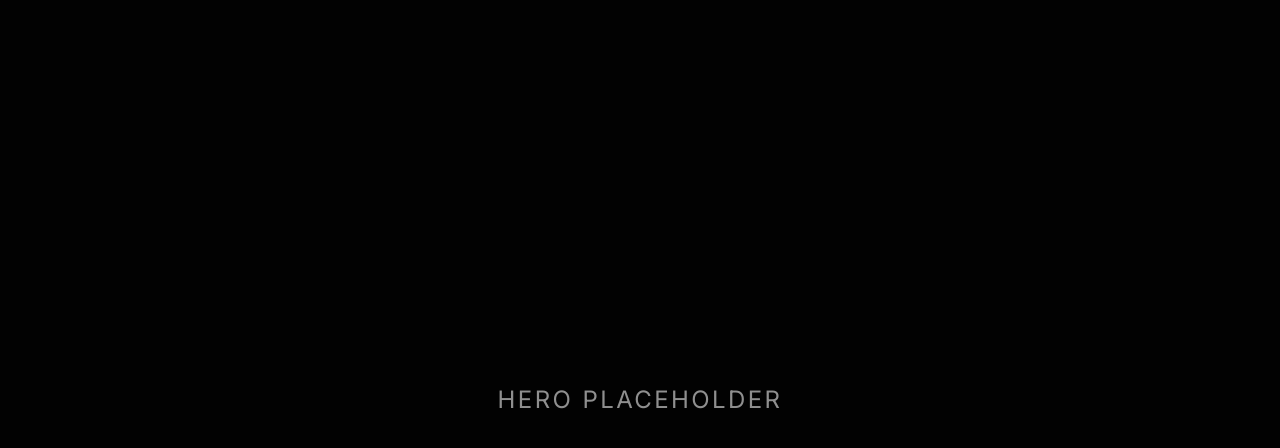
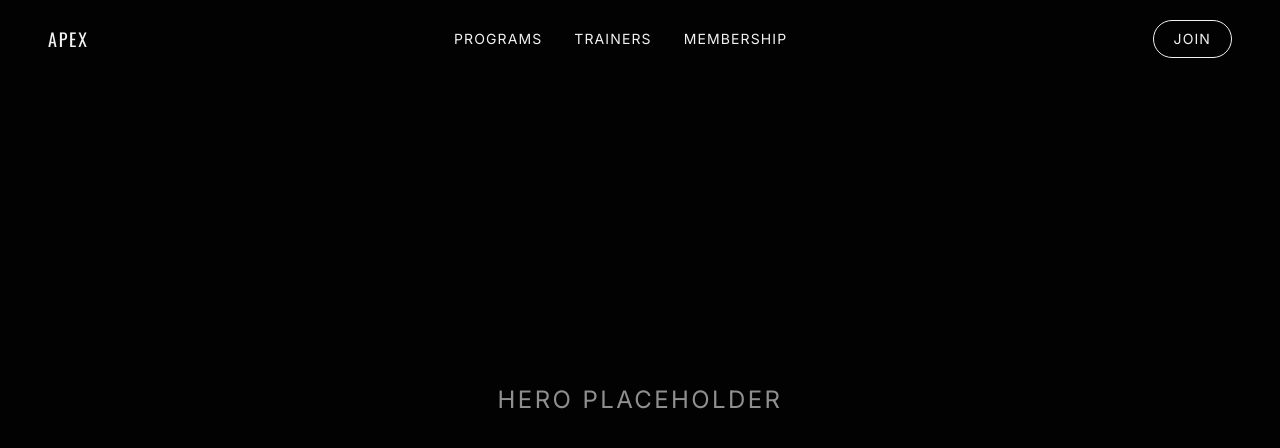
Before and after one commit to DevMakoo/Apex-fitness, a Next.js app: page / in a window 1280 px wide. Shown: the top 448 px of the page. Built offline with nearby package versions, Linux system fonts and the light colour scheme.

Commit message:
feat: add responsive navigation

```diff
--- a/app/page.tsx
+++ b/app/page.tsx
@@ -1,3 +1,5 @@
+import { Navbar } from "@/components/layout/navbar";
+
 const SECTIONS = [
   "hero",
   "manifesto",
@@ -11,7 +13,15 @@ const SECTIONS = [
 
 export default function Home() {
   return (
-    <main>
+    <>
+      <a
+        href="#main-content"
+        className="sr-only focus:not-sr-only focus:fixed focus:left-4 focus:top-4 focus:z-50 focus:rounded focus:bg-background focus:px-4 focus:py-2 focus:text-foreground"
+      >
+        Skip to content
+      </a>
+      <Navbar />
+      <main id="main-content">
         {SECTIONS.map((id) => (
           <section
             key={id}
@@ -22,5 +32,6 @@ export default function Home() {
           </section>
         ))}
       </main>
+    </>
   );
 }
--- /dev/null
+++ b/components/layout/navbar.tsx
@@ -0,0 +1,60 @@
+"use client";
+
+import { useRef } from "react";
+import Link from "next/link";
+import { useGSAP } from "@gsap/react";
+import { ScrollTrigger } from "gsap/ScrollTrigger";
+import { usePreloaderComplete } from "@/components/preloader/preloader";
+
+const NAV_LINKS = [
+  { href: "#programs", label: "Programs" },
+  { href: "#trainers", label: "Trainers" },
+  { href: "#membership", label: "Membership" },
+] as const;
+
+export function Navbar() {
+  const navRef = useRef<HTMLElement>(null);
+  const preloaderComplete = usePreloaderComplete();
+
+  useGSAP(
+    () => {
+      if (!preloaderComplete) return;
+
+      const trigger = ScrollTrigger.create({
+        start: "top -80",
+        onUpdate: (self) => {
+          navRef.current?.setAttribute("data-state", self.scroll() > 80 ? "solid" : "transparent");
+        },
+      });
+
+      return () => trigger.kill();
+    },
+    { scope: navRef, dependencies: [preloaderComplete] }
+  );
+
+  return (
+    <nav
+      ref={navRef}
+      data-state="transparent"
+      aria-label="Primary"
+      className="fixed inset-x-0 top-0 z-40 flex items-center justify-between px-6 py-5 transition-colors duration-300 data-[state=solid]:bg-background/90 data-[state=solid]:backdrop-blur md:px-12"
+    >
+      <Link href="#hero" className="font-display text-lg uppercase tracking-widest text-foreground">
+        Apex
+      </Link>
+      <ul className="hidden gap-8 font-sans text-sm uppercase tracking-wide text-foreground md:flex">
+        {NAV_LINKS.map((link) => (
+          <li key={link.href}>
+            <a href={link.href}>{link.label}</a>
+          </li>
+        ))}
+      </ul>
+      <a
+        href="#membership"
+        className="rounded-full border border-foreground px-5 py-2 text-sm uppercase tracking-wide text-foreground"
+      >
+        Join
+      </a>
+    </nav>
+  );
+}
```
Lines whose indentation alone changed are shown as unchanged.
